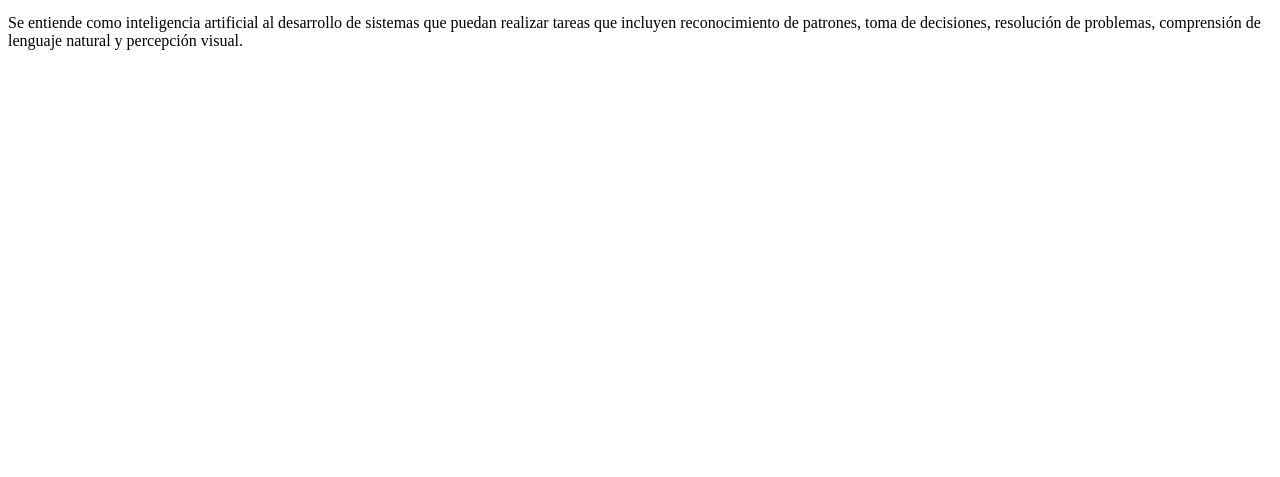
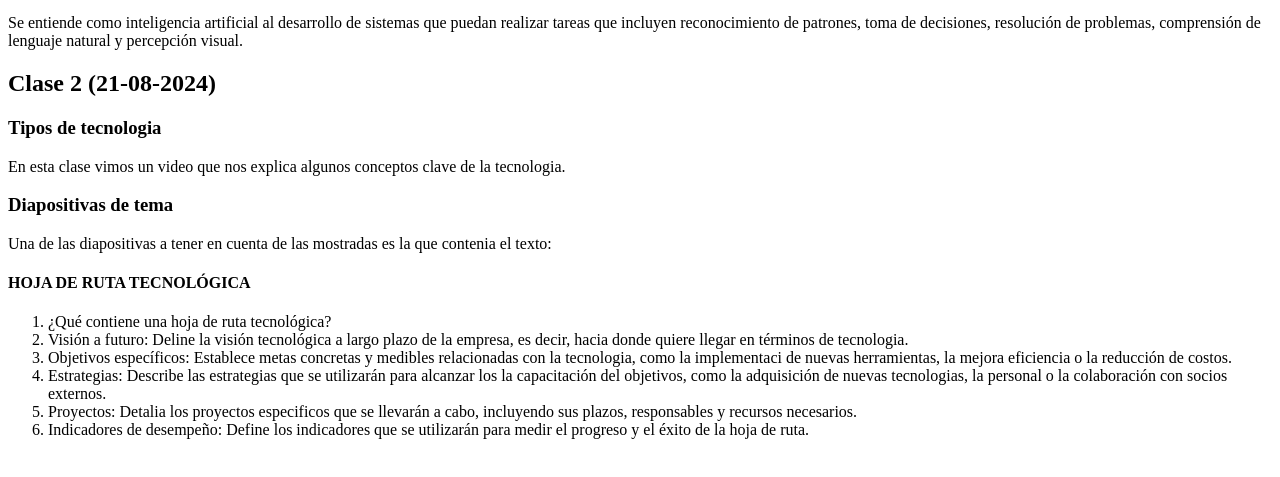
Before and after one commit to Sebasdroid98/Inteligencia-artificial, a plain HTML site: page CLASE - 15082024/index.html in a window 1280 px wide. Shown: the part 189-666 px from the top of the page. Drawn offline with Linux system fonts and the light colour scheme.

Commit message:
Primer resumen de la clase 2 - 21082024

```diff
--- a/CLASE - 15082024/index.html
+++ b/CLASE - 15082024/index.html
@@ -22,6 +22,42 @@
             </p>
         </article>
     </section>
+    <section>
+        <h1>Clase 2 (21-08-2024)</h1>
+        <article>
+            <h3>Tipos de tecnologia</h3>
+            <p>
+                En esta clase vimos un video que nos explica algunos conceptos clave de la tecnologia.
+            </p>
+        </article>
+        <article>
+            <h3>Diapositivas de tema</h3>
+            <p>
+                Una de las diapositivas a tener en cuenta de las mostradas es la que contenia el texto:
+            </p>
+            <h4>HOJA DE RUTA TECNOLÓGICA</h4>
+            <ol>
+                <li>
+                    ¿Qué contiene una hoja de ruta tecnológica?
+                </li>
+                <li>
+                    Visión a futuro: Deline la visión tecnológica a largo plazo de la empresa, es decir, hacia donde quiere llegar en términos de tecnologia.
+                </li>
+                <li>
+                    Objetivos específicos: Establece metas concretas y medibles relacionadas con la tecnologia, como la implementaci de nuevas herramientas, la mejora eficiencia o la reducción de costos.
+                </li>
+                <li>
+                    Estrategias: Describe las estrategias que se utilizarán para alcanzar los la capacitación del objetivos, como la adquisición de nuevas tecnologias, la personal o la colaboración con socios externos.
+                </li>
+                <li>
+                    Proyectos: Detalia los proyectos especificos que se llevarán a cabo, incluyendo sus plazos, responsables y recursos necesarios.
+                </li>
+                <li>
+                    Indicadores de desempeño: Define los indicadores que se utilizarán para medir el progreso y el éxito de la hoja de ruta.
+                </li>
+            </ol>
+        </article>
+    </section>
 
 </body>
 </html>
```
